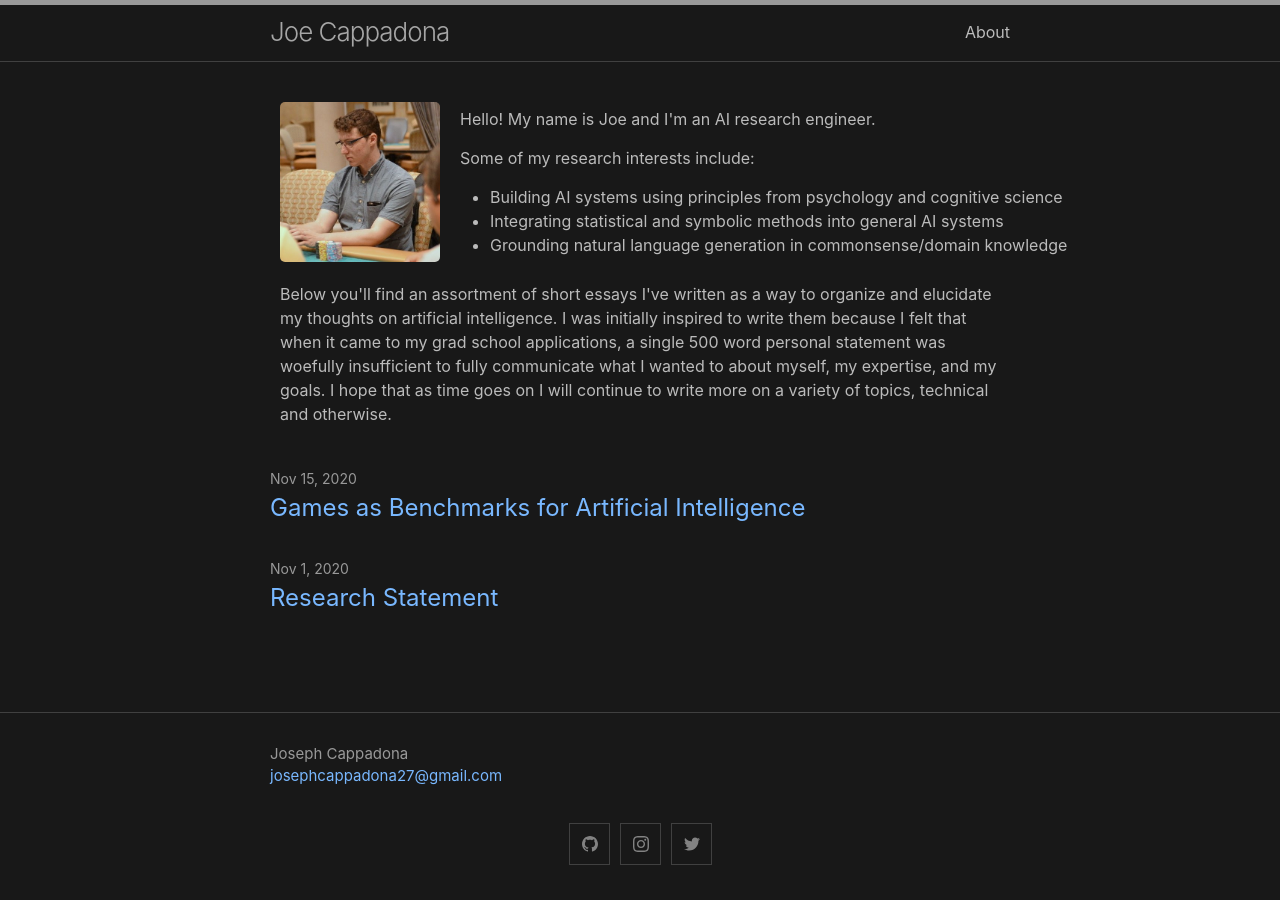
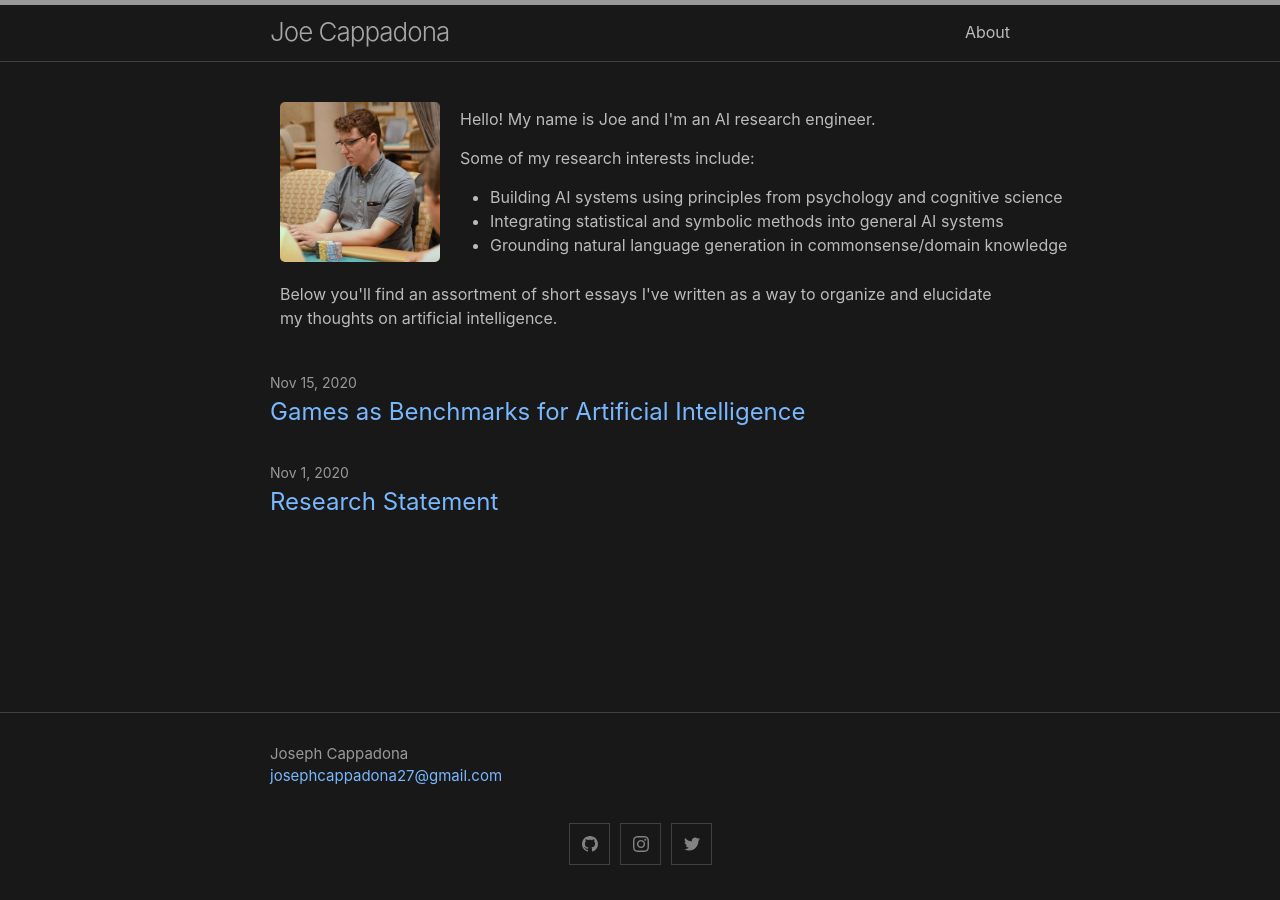
Before and after one commit to josephcappadona/josephcappadona.github.io, a Jekyll site: the page built from index.md, in a window 1280 px wide. Built offline with Jekyll 4.4.1, drawn with Linux system fonts in a browser that asks for light colours.

Commit message:
Update index.md

```diff
--- a/index.md
+++ b/index.md
@@ -20,6 +20,6 @@ layout: home
     </div>
   </div>
   <div style="margin: 10px;">
-    Below you'll find an assortment of short essays I've written as a way to organize and elucidate my thoughts on artificial intelligence. I was initially inspired to write them because I felt that when it came to my grad school applications, a single 500 word personal statement was woefully insufficient to fully communicate what I wanted to about myself, my expertise, and my goals. I hope that as time goes on I will continue to write more on a variety of topics, technical and otherwise.
+    Below you'll find an assortment of short essays I've written as a way to organize and elucidate my thoughts on artificial intelligence.
   </div>
 </div>
```
